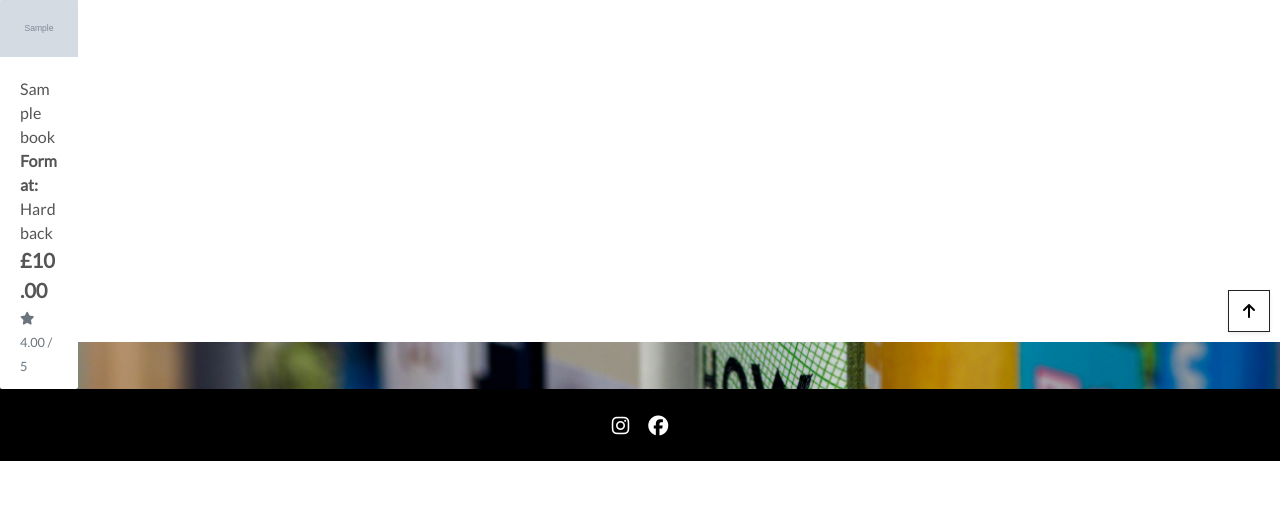
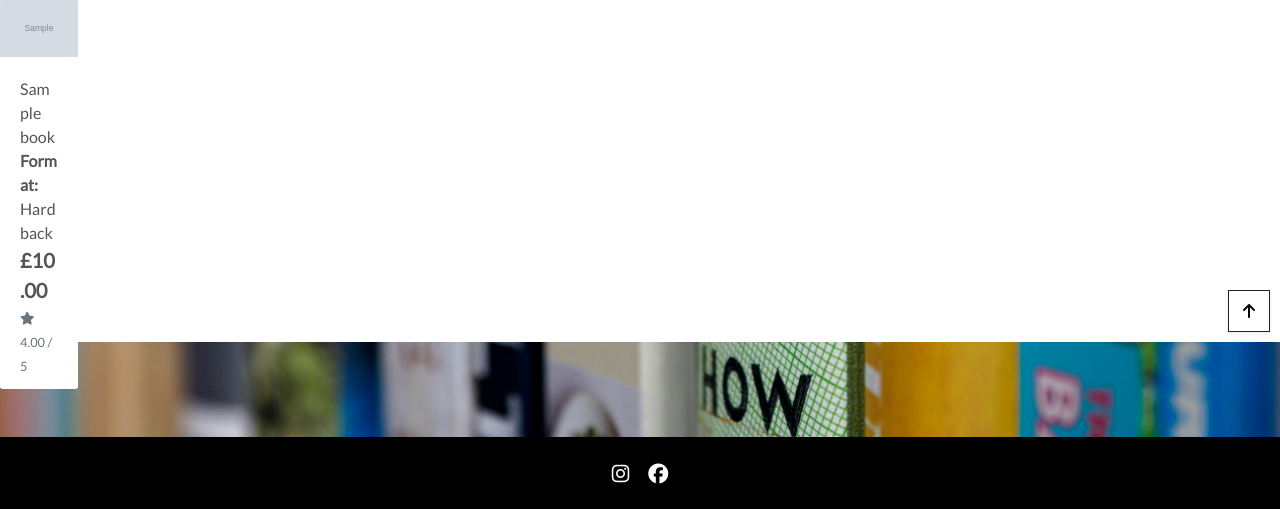
Before and after one commit to STRAN90/milestone-project-4, a Django app: page /books/ in a window 1280 px wide. Shown: the part 458-967 px from the top of the page. Before the commit the page ends 919 px from the top, so only its background shows below. Run offline with Django 3.2, Linux system fonts and the light colour scheme; tables that the repository leaves empty hold one stand-in row (values such as "Sample post"); grey boxes marked "Sample" are stand-in pictures; some libraries are stand-ins or nearby versions.

Commit message:
Add margin to books, book_details templates

```diff
--- a/books/templates/books/book_detail.html
+++ b/books/templates/books/book_detail.html
@@ -101,7 +101,7 @@
             </div>
         </div>
     </div>
-    <div class="container container-fluid border">
+    <div class="container container-fluid border mb-5">
         <div class="row mt-5">
             <div class="col-12 text-center">
                 {% if reviews %}
--- a/books/templates/books/books.html
+++ b/books/templates/books/books.html
@@ -49,7 +49,7 @@
                 </p>
             </div>
         </div>
-        <div class="row">
+        <div class="row mb-5">
             {% for book in books %}
             <div class="col-sm-6 col-md-6 col-lg-4 col-xl-3">
                 <div class="card h-100 border-0">
```
